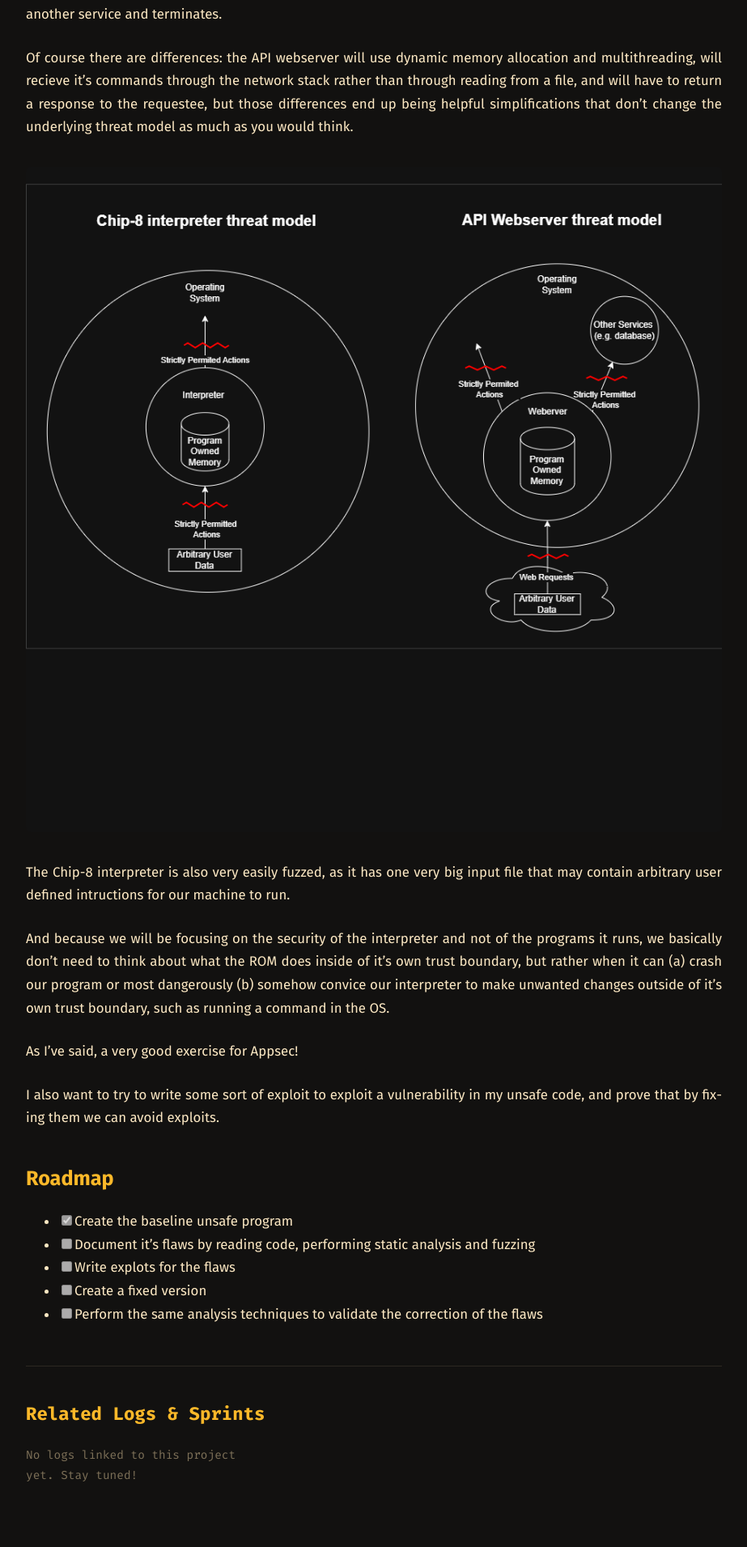
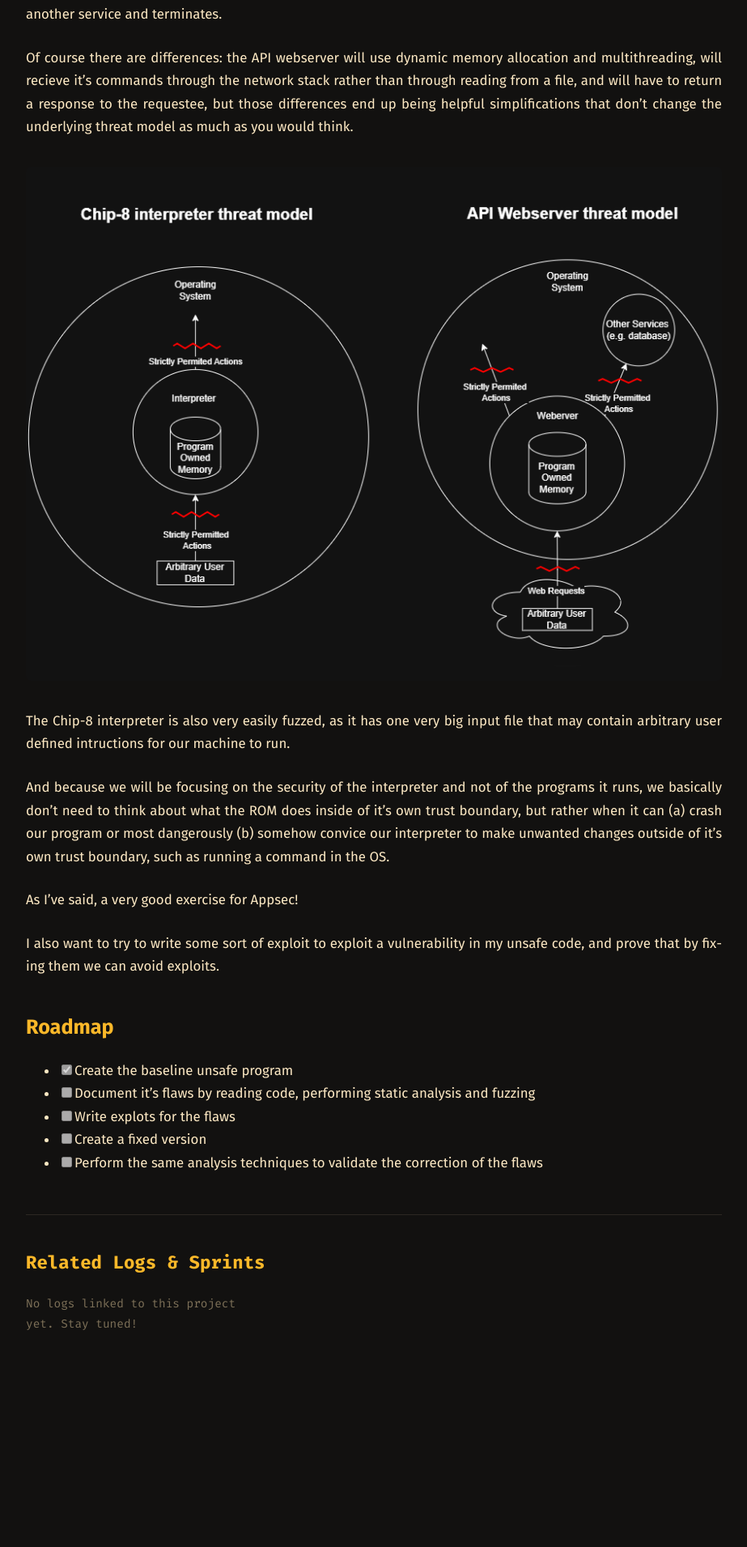
Before and after one commit to JoaoNasMonteiro/JoaoNasMonteiro.github.io, a Jekyll site: the page built from _projects/chip-8-interpreter.md, in a window 1280 px wide. Shown: the part 2636-4547 px from the top of the page at 81% size, without its empty margins (178-1101 px from the left). Built offline with Jekyll 4.4.1, drawn with Linux system fonts in a browser that asks for light colours; after the commit the page ends 4360 px from its top, so only the background shows below that.

Commit message:
resize diagram

```diff
--- a/_projects/chip-8-interpreter.md
+++ b/_projects/chip-8-interpreter.md
@@ -57,7 +57,7 @@ My little program, a lot like something like an API webserver, is a program that
 
 Of course there are differences: the API webserver will use dynamic memory allocation and multithreading, will recieve it's commands through the network stack rather than through reading from a file, and will have to return a response to the requestee, but those differences end up being helpful simplifications that don't change the underlying threat model as much as you would think.
 
-![chip8 intepreter threat model vs API webserver threat model](/assets/blog/chip8/chip8-threat-models.png)
+![chip8 intepreter threat model vs API webserver threat model](/assets/blog/chip8/chip8-threat-models-resize.png)
 
 The Chip-8 interpreter is also very easily fuzzed, as it has one very big input file that may contain arbitrary user defined intructions for our machine to run.
 
```
Also changed, not shown: assets/blog/chip8/chip8-threat-models-resize.png (added).
